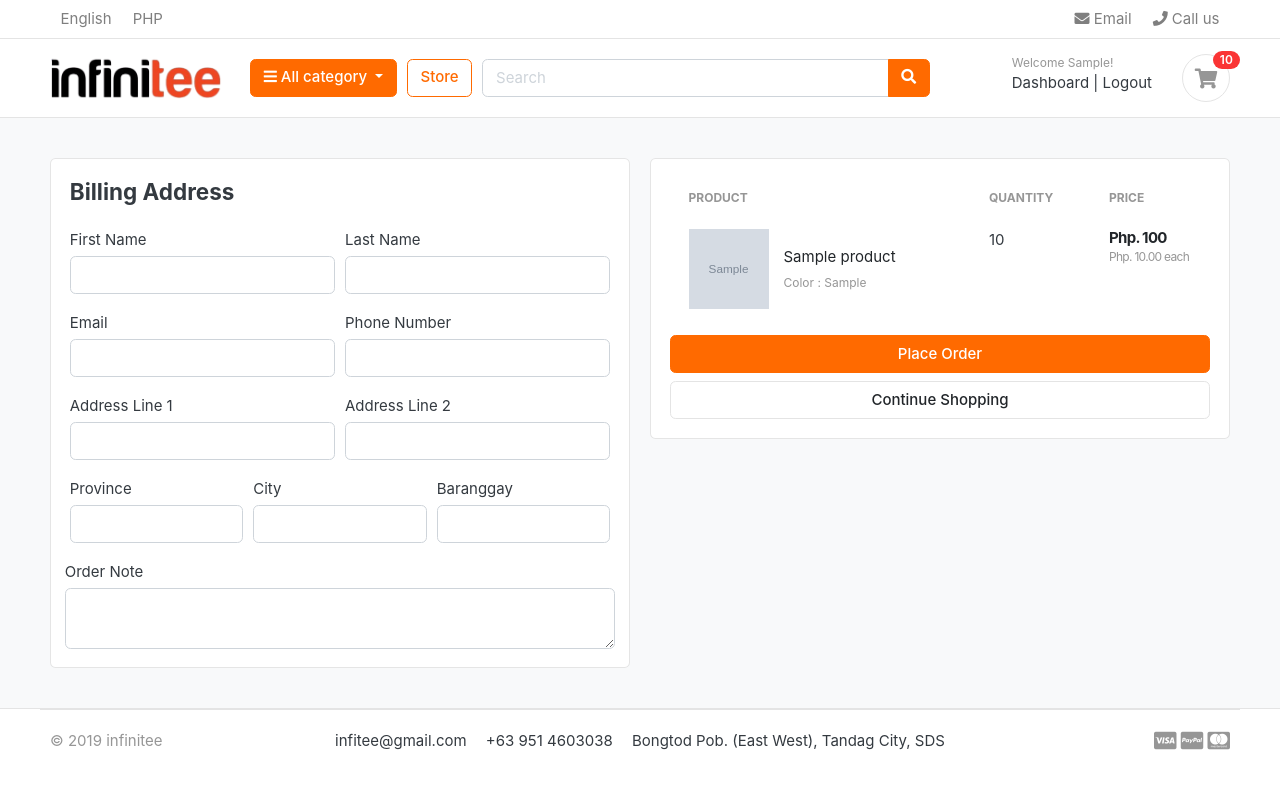
After one commit to Markyyy-PH/marky-django, a Django app: page /cart/checkout/ in a window 1280 px wide. The commit adds this page. Run offline with Django 5.2, Linux system fonts and the light colour scheme; a user stored in the database is signed in; tables that the repository leaves empty hold one stand-in row (values such as "Sample post"); grey boxes marked "Sample" are stand-in pictures; some libraries are stand-ins or nearby versions; some web fonts are replaced.

Commit message:
django 68%

```diff
--- a/carts/context_processors.py
+++ b/carts/context_processors.py
@@ -9,7 +9,10 @@ def counter(request):
     else:
         try:
             cart = Cart.objects.filter(cart_id=_cart_id(request))
-            cart_items = CartItem.objects.all().filter(cart=cart[:1])
+            if request.user.is_authenticated:
+                cart_items = CartItem.objects.all().filter(user=request.user)
+            else:
+                cart_items = CartItem.objects.all().filter(cart=cart[:1])
             for cart_item in cart_items:
                 cart_count += cart_item.quantity
         except Cart.DoesNotExist:
--- a/carts/models.py
+++ b/carts/models.py
@@ -1,6 +1,6 @@
 from django.db import models
 from store.models import Product, Variation
-
+from accounts.models import Account
 # Create your models here.
 
 class Cart(models.Model):
@@ -12,9 +12,10 @@ class Cart(models.Model):
 
 
 class CartItem(models.Model):
+    user        = models.ForeignKey(Account, on_delete=models.CASCADE, null=True)
     product     = models.ForeignKey(Product, on_delete=models.CASCADE)
     variations  = models.ManyToManyField(Variation, blank=True)
-    cart        = models.ForeignKey(Cart, on_delete=models.CASCADE)
+    cart        = models.ForeignKey(Cart, on_delete=models.CASCADE, null=True)
     quantity    = models.IntegerField(default=0)
     is_active   = models.BooleanField(default=True)
 
--- a/carts/urls.py
+++ b/carts/urls.py
@@ -6,5 +6,8 @@ urlpatterns = [
     path('', views.cart, name='cart'),
     path('add_cart/<int:product_id>/', views.add_cart, name='add_cart'),
     path('remove_cart/<int:product_id>/', views.remove_cart, name='remove_cart'),
-    path('remove_cart_item/<int:product_id>/', views.remove_cart_item, name='remove_cart_item')
+    path('remove_cart_item/<int:product_id>/', views.remove_cart_item, name='remove_cart_item'),
+
+    path('checkout/', views.checkout, name='checkout'),
+
 ]
--- a/carts/views.py
+++ b/carts/views.py
@@ -2,7 +2,8 @@ from django.shortcuts import render, redirect, get_object_or_404
 from store.models import Product, Variation
 from .models import Cart, CartItem
 from django.core.exceptions import ObjectDoesNotExist
-from django.contrib import messages  # Import messages for user notifications
+from django.contrib import messages
+from django.contrib.auth.decorators import login_required
 
 def _cart_id(request):
     cart = request.session.session_key
@@ -12,64 +13,103 @@ def _cart_id(request):
 
 
 def add_cart(request, product_id):
+    current_user = request.user
     product = Product.objects.get(id=product_id)
-    product_variation = []
+    # If user is authenticated
 
-    if request.method == "POST":
-        for key, value in request.POST.items():
-            if value:  # Ensure empty selections are ignored
-                try:
-                    variation = Variation.objects.get(
-                        product=product, variation_category__iexact=key, variation_value__iexact=value
-                    )
-                    product_variation.append(variation)
-                except Variation.DoesNotExist:
-                    pass  # Skip if variation does not exist
+    if current_user.is_authenticated:
+        product_variation = []
 
-    # Check if size is required but missing
-    required_variations = Variation.objects.filter(product=product).values_list('variation_category', flat=True).distinct()
-    selected_variation_categories = {var.variation_category.lower() for var in product_variation}
+        if request.method == "POST":
+            for key, value in request.POST.items():
+                if value:  # Ensure empty selections are ignored
+                    try:
+                        variation = Variation.objects.get(
+                            product=product, variation_category__iexact=key, variation_value__iexact=value
+                        )
+                        product_variation.append(variation)
+                    except Variation.DoesNotExist:
+                        pass
 
-    if "size" in [cat.lower() for cat in required_variations] and "size" not in selected_variation_categories:
-        messages.error(request, "Please select a size before adding to cart.")  # Show error message
-        return redirect(request.META.get("HTTP_REFERER", "store"))  # Stay on the same page
+        is_cart_item_exists = CartItem.objects.filter(product=product, user=current_user).exists()
+        if is_cart_item_exists:
+            cart_items = CartItem.objects.filter(product=product, user=current_user)
 
-    # Proceed to add to cart if all required variations are selected
-    cart, created = Cart.objects.get_or_create(cart_id=_cart_id(request))
+            ex_var_list = []
+            id_list = []
+            for item in cart_items:
+                existing_variation = list(item.variations.all())
+                ex_var_list.append(existing_variation)
+                id_list.append(item.id)
 
-    is_cart_item_exists = CartItem.objects.filter(product=product, cart=cart).exists()
-    if is_cart_item_exists:
-        cart_items = CartItem.objects.filter(product=product, cart=cart)
+            if product_variation in ex_var_list:
+                index = ex_var_list.index(product_variation)
+                item_id = id_list[index]
+                item = CartItem.objects.get(id=item_id)
+                item.quantity += 1
+                item.save()
+            else:
+                item = CartItem.objects.create(product=product, quantity=1, user=current_user)
+                if product_variation:
+                    item.variations.set(product_variation)
+                item.save()
+        else:
+            cart_item = CartItem.objects.create(product=product, quantity=1, user=current_user)
+            if product_variation:
+                cart_item.variations.set(product_variation)
+            cart_item.save()
 
-        ex_var_list = []
-        id_list = []
-        for item in cart_items:
-            existing_variation = list(item.variations.all())
-            ex_var_list.append(existing_variation)
-            id_list.append(item.id)
+        return redirect('cart')
 
-        if product_variation in ex_var_list:
-            index = ex_var_list.index(product_variation)
-            item_id = id_list[index]
-            item = CartItem.objects.get(id=item_id)
-            item.quantity += 1
-            item.save()
+    else:
+        product_variation = []
+
+        if request.method == "POST":
+            for key, value in request.POST.items():
+                if value:  # Ensure empty selections are ignored
+                    try:
+                        variation = Variation.objects.get(
+                            product=product, variation_category__iexact=key, variation_value__iexact=value
+                        )
+                        product_variation.append(variation)
+                    except Variation.DoesNotExist:
+                        pass
+
+        # Proceed to add to cart if all required variations are selected
+        cart, created = Cart.objects.get_or_create(cart_id=_cart_id(request))
+
+        is_cart_item_exists = CartItem.objects.filter(product=product, cart=cart).exists()
+        if is_cart_item_exists:
+            cart_items = CartItem.objects.filter(product=product, cart=cart)
+
+            ex_var_list = []
+            id_list = []
+            for item in cart_items:
+                existing_variation = list(item.variations.all())
+                ex_var_list.append(existing_variation)
+                id_list.append(item.id)
+
+            if product_variation in ex_var_list:
+                index = ex_var_list.index(product_variation)
+                item_id = id_list[index]
+                item = CartItem.objects.get(id=item_id)
+                item.quantity += 1
+                item.save()
+            else:
+                item = CartItem.objects.create(product=product, quantity=1, cart=cart)
+                if product_variation:
+                    item.variations.set(product_variation)
+                item.save()
         else:
-            item = CartItem.objects.create(product=product, quantity=1, cart=cart)
+            cart_item = CartItem.objects.create(product=product, quantity=1, cart=cart)
             if product_variation:
-                item.variations.set(product_variation)
-            item.save()
-    else:
-        cart_item = CartItem.objects.create(product=product, quantity=1, cart=cart)
-        if product_variation:
-            cart_item.variations.set(product_variation)
-        cart_item.save()
+                cart_item.variations.set(product_variation)
+            cart_item.save()
 
-    return redirect('cart')
+        return redirect('cart')
 
 
 def remove_cart(request, product_id):
-    cart = Cart.objects.get(cart_id=_cart_id(request))
     product = get_object_or_404(Product, id=product_id)
 
     product_variation = []
@@ -83,9 +123,12 @@ def remove_cart(request, product_id):
             except:
                 pass
 
-    cart_items = CartItem.objects.filter(product=product, cart=cart)
+    if request.user.is_authenticated:
+        cart_items = CartItem.objects.filter(product=product, user=request.user)
+    else:
+        cart = Cart.objects.get(cart_id=_cart_id(request))
+        cart_items = CartItem.objects.filter(product=product, cart=cart)
 
-    # Fix: Ensure we match the right item
     for cart_item in cart_items:
         existing_variations = list(cart_item.variations.all())
         if existing_variations == product_variation or not product_variation:
@@ -99,8 +142,8 @@ def remove_cart(request, product_id):
     return redirect('cart')
 
 
+
 def remove_cart_item(request, product_id):
-    cart = Cart.objects.get(cart_id=_cart_id(request))
     product = get_object_or_404(Product, id=product_id)
 
     product_variation = []
@@ -114,23 +157,31 @@ def remove_cart_item(request, product_id):
             except:
                 pass
 
-    cart_items = CartItem.objects.filter(product=product, cart=cart)
+    if request.user.is_authenticated:
+        cart_items = CartItem.objects.filter(product=product, user=request.user)
+    else:
+        cart = Cart.objects.get(cart_id=_cart_id(request))
+        cart_items = CartItem.objects.filter(product=product, cart=cart)
 
-    # Ensure the exact matching item is removed
     for cart_item in cart_items:
         existing_variations = list(cart_item.variations.all())
-
         if existing_variations == product_variation:
             cart_item.delete()
-            return redirect('cart')  # Ensure only the matching item is deleted
+            return redirect('cart')
 
     return redirect('cart')
 
 
+
 def cart(request, total=0, quantity=0, cart_items=None):
     try:
-        cart = Cart.objects.get(cart_id=_cart_id(request))
-        cart_items = CartItem.objects.filter(cart=cart, is_active=True)
+        tax = 0
+        grand_total = 0
+        if request.user.is_authenticated:
+            cart_items = CartItem.objects.filter(user=request.user, is_active=True)
+        else:
+            cart = Cart.objects.get(cart_id=_cart_id(request))
+            cart_items = CartItem.objects.filter(cart=cart, is_active=True)
         for cart_item in cart_items:
             total += cart_item.product.price * cart_item.quantity
             quantity += cart_item.quantity
@@ -150,3 +201,31 @@ def cart(request, total=0, quantity=0, cart_items=None):
         'grand_total': grand_total,
     }
     return render(request, 'store/cart.html', context)
+
+@login_required(login_url='login')
+def checkout(request,  total=0, quantity=0, cart_items=None):
+    try:
+        if request.user.is_authenticated:
+            cart_items = CartItem.objects.filter(user=request.user, is_active=True)
+        else:
+            cart = Cart.objects.get(cart_id=_cart_id(request))
+            cart_items = CartItem.objects.filter(cart=cart, is_active=True)
+        for cart_item in cart_items:
+            total += cart_item.product.price * cart_item.quantity
+            quantity += cart_item.quantity
+
+        shipping = (20 * total) / 100
+        grand_total = total + shipping
+    except ObjectDoesNotExist:
+        cart_items = []
+        shipping = 0
+        grand_total = 0
+
+    context = {
+        'total': total,
+        'quantity': quantity,
+        'cart_items': cart_items,
+        'shipping': shipping,
+        'grand_total': grand_total,
+    }
+    return render(request, 'store/checkout.html', context)
--- a/templates/store/cart.html
+++ b/templates/store/cart.html
@@ -125,7 +125,7 @@
                 <p class="text-center mb-3">
                     <img src="{% static './images/misc/mypayments.png' %}" height="26">
                 </p>
-                <a href="./place-order.html" class="btn btn-primary btn-block"> Checkout </a>
+                <a href="{% url 'checkout' %}" class="btn btn-primary btn-block"> Checkout </a>
                 <a href="{% url 'store' %}" class="btn btn-light btn-block">Continue Shopping</a>
             </div> <!-- card-body.// -->
             </div> <!-- card.// -->
--- /dev/null
+++ b/templates/store/checkout.html
@@ -0,0 +1,138 @@
+{% extends "base.html" %}
+{% load static %}
+
+{% block content %}
+
+
+<section class="section-content padding-y bg">
+    <div class="container">
+
+    <!-- ============================ COMPONENT 1 ================================= -->
+
+
+    <div class="row">
+        <aside class="col-lg-6">
+    <div class="card">
+        <div class="card-body">
+            <h4 class="card-title mb-4">Billing Address</h4>
+            <form action="" method="POST">
+                {% csrf_token %}
+                <div class="form-row">
+                    <div class="col form-group">
+                        <label for="">First Name</label>
+                        <input type="text" name="first_name" class="form-control" required>
+                    </div>
+                    <div class="col form-group">
+                        <label for="">Last Name</label>
+                        <input type="text" name="last_name" class="form-control" required>
+                    </div>
+                </div>
+
+                <div class="form-row">
+                    <div class="col form-group">
+                        <label for="">Email</label>
+                        <input type="email" name="email" class="form-control" required>
+                    </div>
+                    <div class="col form-group">
+                        <label for="">Phone Number</label>
+                        <input type="text" name="phone" class="form-control" required>
+                    </div>
+                </div>
+
+                <div class="form-row">
+                    <div class="col form-group">
+                        <label for="">Address Line 1</label>
+                        <input type="text" name="address_line_1" class="form-control" required>
+                    </div>
+                    <div class="col form-group">
+                        <label for="">Address Line 2</label>
+                        <input type="text" name="address_line_2" class="form-control">
+                    </div>
+                </div>
+
+                <div class="form-row">
+                    <div class="col form-group">
+                        <label for="">Province</label>
+                        <input type="text" name="province" class="form-control" required>
+                    </div>
+                    <div class="col form-group">
+                        <label for="">City</label>
+                        <input type="text" name="city" class="form-control" required>
+                    </div>
+                    <div class="col form-group">
+                        <label for="">Baranggay</label>
+                        <input type="text" name="baranggay" class="form-control" required>
+                    </div>
+                </div>
+
+                    <div class="form-row">
+                        <label for="">Order Note</label>
+                        <textarea name="order_note" rows="2" class="form-control"></textarea>
+        </div>
+    </div> <!-- card.// -->
+
+        </aside> <!-- col.// -->
+        <aside class="col-lg-6">
+
+            <div class="card">
+            <div class="card-body">
+                <table class="table table-borderless table-shopping-cart">
+                    <thead class="text-muted">
+                    <tr class="small text-uppercase">
+                      <th scope="col">Product</th>
+                      <th scope="col" width="120">Quantity</th>
+                      <th scope="col" width="120">Price</th>
+                    </tr>
+                    </thead>
+                    <tbody>
+
+                    {% for cart_item in cart_items %}
+                    <tr>
+                        <td>
+                            <figure class="itemside align-items-center">
+                                <div class="aside"><img src="{{ cart_item.product.images.url }}" class="img-sm"></div>
+                                <figcaption class="info">
+                                    <a href="{{ cart_item.product.get_url }}" class="title text-dark">{{ cart_item.product.product_name }}</a>
+                                    <p class="text-muted small">
+                                        {% if cart_item.variations.all %}
+                                            {% for item in cart_item.variations.all %}
+                                                {{ item.variation_category | capfirst }} : {{ item.variation_value | capfirst }}<br>
+                                            {% endfor %}
+                                        {% endif %}
+                                    </p>
+                                </figcaption>
+                            </figure>
+                        </td>
+                        <td>
+                            <label for="">{{ cart_item.quantity }}</label>
+                        </td>
+                        <td>
+                            <div class="price-wrap">
+                                <var class="price">Php. {{ cart_item.sub_total }}</var>
+                                <small class="text-muted"> Php. {{ cart_item.product.price }}.00 each </small>
+                            </div> <!-- price-wrap .// -->
+                        </td>
+
+                    </tr>
+                    {% endfor %}
+
+                    </tbody>
+                    </table>
+                <button type="submit" name="submit" class="btn btn-primary btn-block">Place Order</button>
+                <a href="{% url 'store' %}" class="btn btn-light btn-block">Continue Shopping</a>
+            </form>
+            </div> <!-- card-body.// -->
+            </div> <!-- card.// -->
+
+    </aside> <!-- col.// -->
+
+
+    </div> <!-- row.// -->
+
+    <!-- ============================ COMPONENT 1 END .// ================================= -->
+
+    </div> <!-- container .//  -->
+    </section>
+    <!-- ========================= SECTION CONTENT END// ========================= -->
+
+{% endblock %}
```
Also changed, not shown: accounts/views.py (+55 -2 lines), accounts/migrations/0004_alter_account_managers.py (added), carts/migrations/0006_cartitem_user_alter_cartitem_cart.py (added).
